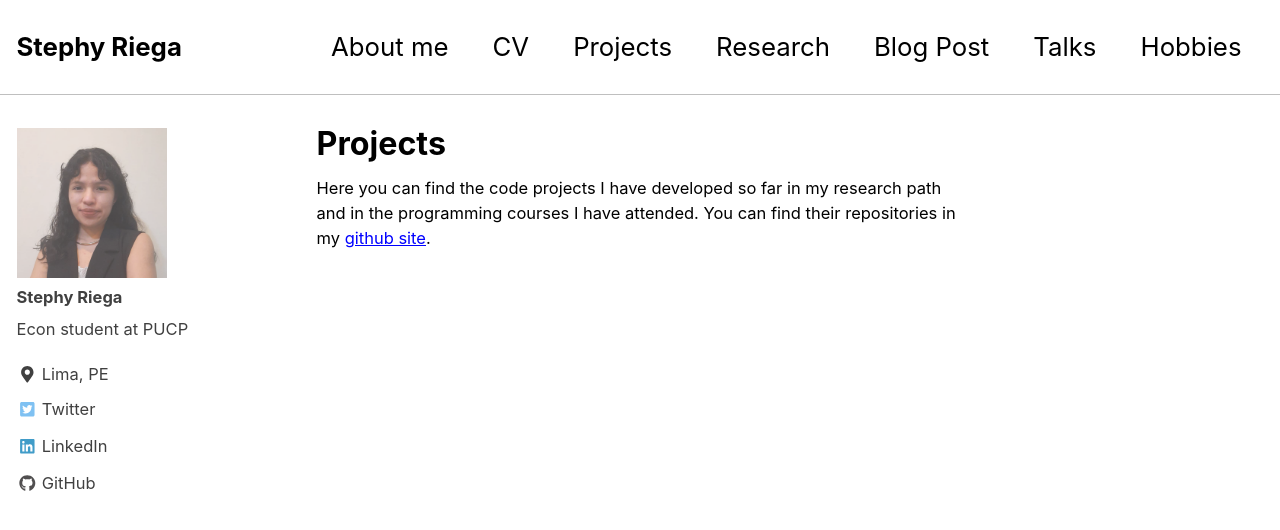
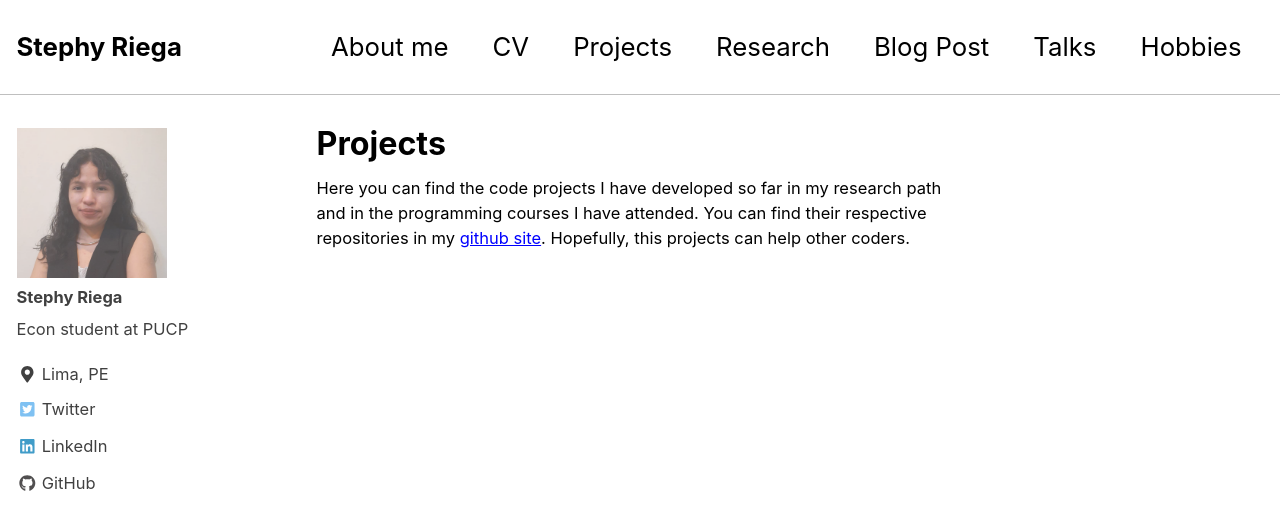
Before and after one commit to stephyriega/stephyriega.github.io, a Jekyll site: the page built from _pages/code.md, in a window 1280 px wide and 900 px high. Shown: the top 530 px of the window. Built offline with Jekyll 4.4.1, drawn with Linux system fonts in a browser that asks for light colours; nearby versions of some CDN libraries.

Commit message:
Update code.md

```diff
--- a/_pages/code.md
+++ b/_pages/code.md
@@ -4,4 +4,4 @@ title: "Projects"
 author_profile: true
 ---
 
-Here you can find the code projects I have developed so far in my research path and in the programming courses I have attended. You can find their repositories in my [github site](https://github.com/stephyriega).
+Here you can find the code projects I have developed so far in my research path and in the programming courses I have attended. You can find their respective repositories in my [github site](https://github.com/stephyriega). Hopefully, this projects can help other coders.
```
